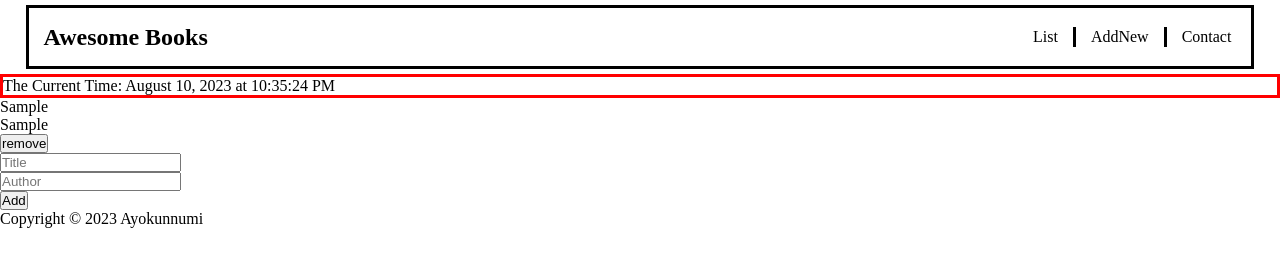
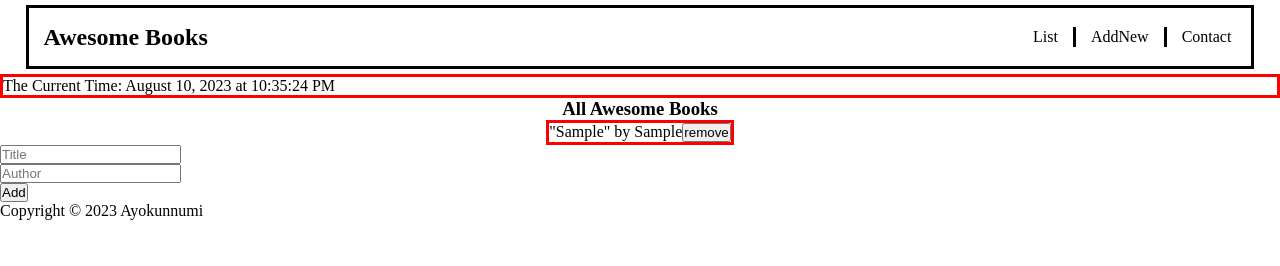
Before and after one commit to Ayokunnumi1/Awesome-Books, a website: page index.html in a window 1280 px wide. Both pictures are taken after typing "Sample", "Sample" into the empty fields and a click on the button "Add". Drawn offline with Linux system fonts and the light colour scheme.

Commit message:
Style the list container,Edit the list book output & style list

```diff
--- a/index.html
+++ b/index.html
@@ -20,8 +20,11 @@
         </nav>
     </header>
     <div class="current-time"></div>
-    <div id="book-collection-container">
-    </div>
+    <section class="list">
+        <h3>All Awesome Books</h3>
+        <div id="book-collection-container">
+        </div>
+    </section>
     <form action="" id="form">
         <input type="text" name="text" id="title-input" placeholder="Title" required><br>
         <input type="text" name="text" id="author-input" placeholder="Author" required><br>
--- a/index.js
+++ b/index.js
@@ -49,15 +49,10 @@ class BookLibrary {
     BookLibrary.getFromLocalStorage();
     bookCollectionContainer.innerHTML = '';
     BookLibrary.books.forEach((book, index) => {
-      const bookParagraphOne = document.createElement('p');
-      bookParagraphOne.setAttribute('class', 'p-one');
-      bookParagraphOne.textContent = book.title;
-      bookCollectionContainer.appendChild(bookParagraphOne);
-
-      const bookParagraphTwo = document.createElement('p');
-      bookParagraphTwo.setAttribute('class', 'p-two');
-      bookParagraphTwo.textContent = book.author;
-      bookCollectionContainer.appendChild(bookParagraphTwo);
+      const bookParagraph = document.createElement('p');
+      bookParagraph.setAttribute('class', 'paragraph-text');
+      bookParagraph.textContent = `"${book.title}" by ${book.author} `;
+      bookCollectionContainer.appendChild(bookParagraph);
 
       const removeButton = document.createElement('button');
       removeButton.setAttribute('class', 'remove-button');
@@ -87,12 +82,14 @@ class BookLibrary {
   }
 }
 
-BookLibrary.updateCurrentTime();
-setInterval(BookLibrary.updateCurrentTime, 1000);
-
-addButton.addEventListener('click', () => {
+addButton.addEventListener('click', (e) => {
+  e.preventDefault();
   BookLibrary.createBook();
   BookLibrary.setToLocalStorage();
   BookLibrary.displayBooks();
 });
-window.addEventListener('DOMContentLoaded', BookLibrary.displayBooks);
+window.addEventListener('DOMContentLoaded', () => {
+  BookLibrary.displayBooks();
+  BookLibrary.updateCurrentTime();
+  setInterval(BookLibrary.updateCurrentTime, 1000);
+});
--- a/style.css
+++ b/style.css
@@ -39,3 +39,16 @@ span {
 .current-time {
   border: 3px solid red;
 }
+
+.list {
+  display: flex;
+  flex-direction: column;
+  align-items: center;
+}
+
+#book-collection-container {
+  display: flex;
+  flex-direction: row;
+  justify-content: space-between;
+  border: 3px solid red;
+}
```
